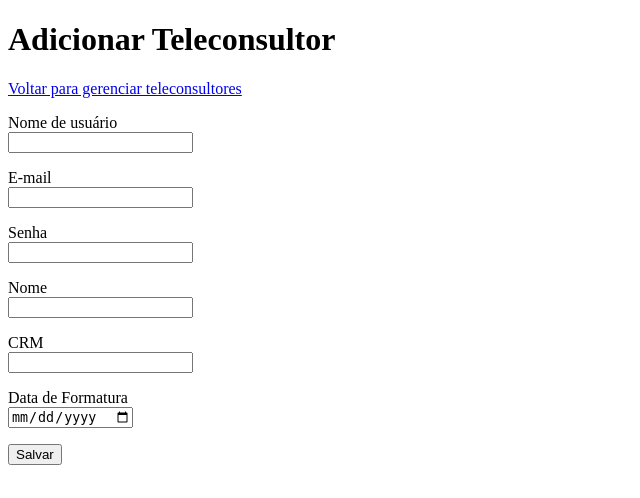
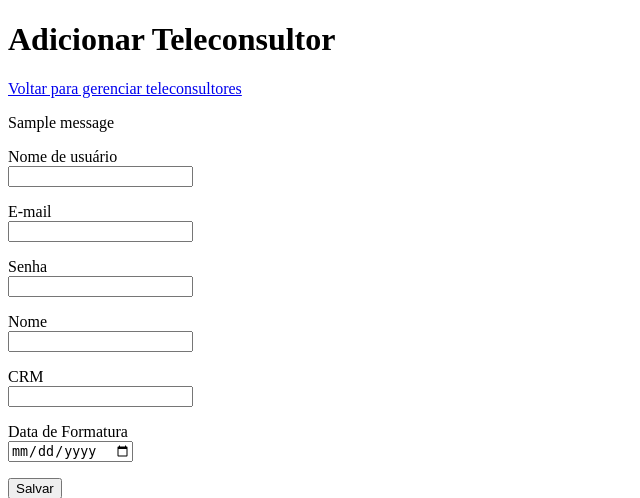
Before and after one commit to edsondota/teleconsultoria, a Django app: page /painel/adicionar-teleconsultor in a window 1280 px wide. Shown: the top 498 px of the page, without its empty margins (0-640 px from the left). Run offline with Django 3.2, Linux system fonts and the light colour scheme; a user stored in the database is signed in; tables that the repository leaves empty hold one stand-in row (values such as "Sample post"); one stand-in notice (Sample message) is shown.

Commit message:
Adiciona mensagem de erro no cadastro de teleconsultor

```diff
--- a/teleconsultoria/templates/teleconsultoria/adicionar_teleconsultor.html
+++ b/teleconsultoria/templates/teleconsultoria/adicionar_teleconsultor.html
@@ -10,6 +10,12 @@
     <p>
         <a href="{% url 'gerenciar_teleconsultor_view' %}">Voltar para gerenciar teleconsultores</a>
     </p>
+
+    {% if messages %}
+        {% for message in messages %}
+            <p>{{ message }}</p>
+        {% endfor %}
+    {% endif %}
 
     <div>
         <form action="{% url 'adicionar_teleconsultor_view' %}" method="POST">
```
